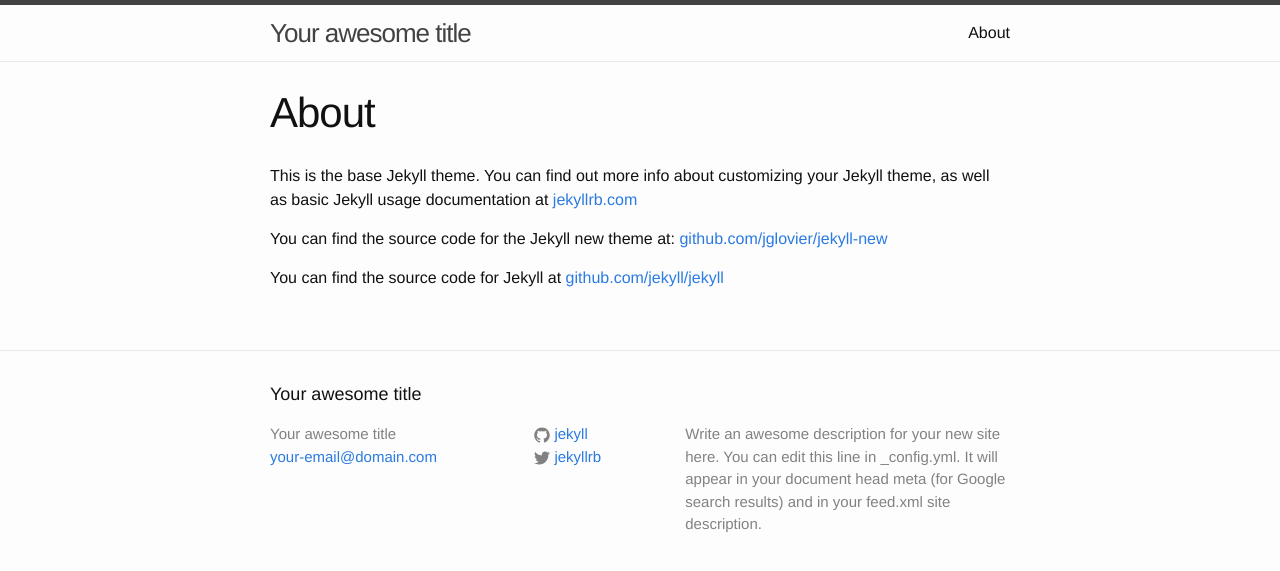
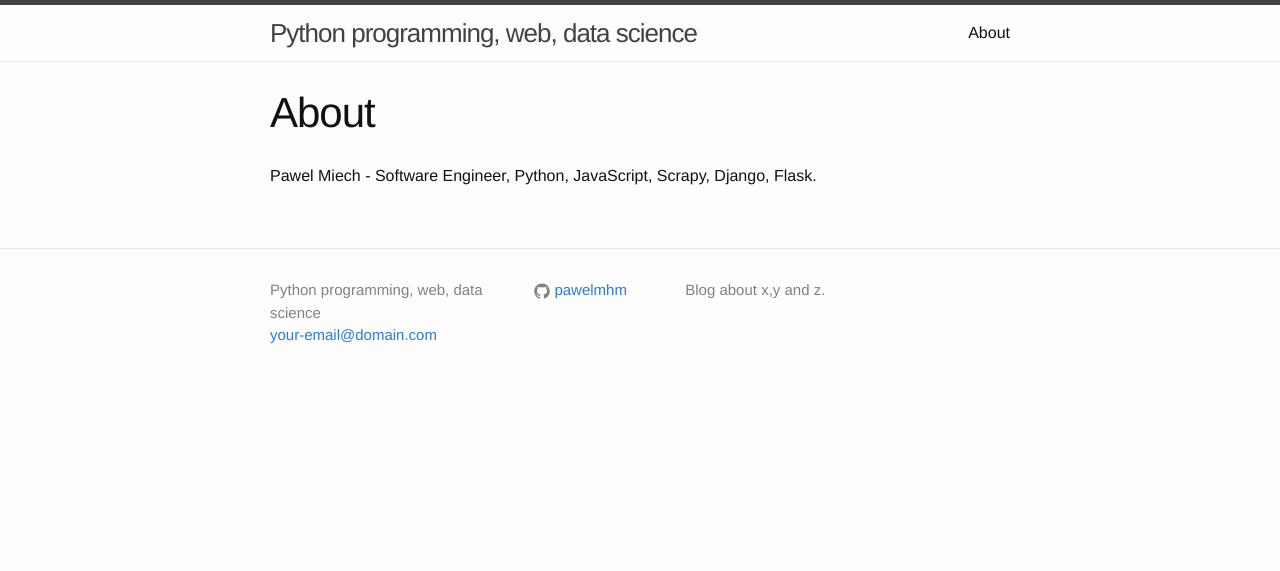
Before and after one commit to pawelmhm/pawelmhm.github.io, a Jekyll site: the page built from about.md, in a window 1280 px wide. Shown: the top 571 px of the page. Built offline with Jekyll 4.4.1, drawn with Linux system fonts in a browser that asks for light colours.

Commit message:
adds about me and some trivial changes in footer

```diff
--- a/_config.yml
+++ b/_config.yml
@@ -1,14 +1,11 @@
 # Site settings
-title: Your awesome title
+title: Python programming, web, data science
 email: your-email@domain.com
 description: > # this means to ignore newlines until "baseurl:"
-  Write an awesome description for your new site here. You can edit this
-  line in _config.yml. It will appear in your document head meta (for
-  Google search results) and in your feed.xml site description.
+    Blog about x,y and z.
 baseurl: "" # the subpath of your site, e.g. /blog/
 url: "http://yourdomain.com" # the base hostname & protocol for your site
-twitter_username: jekyllrb
-github_username:  jekyll
+github_username:  pawelmhm
 
 # Build settings
 markdown: kramdown
--- a/_includes/footer.html
+++ b/_includes/footer.html
@@ -2,7 +2,6 @@
 
   <div class="wrapper">
 
-    <h2 class="footer-heading">{{ site.title }}</h2>
 
     <div class="footer-col-wrapper">
       <div class="footer-col  footer-col-1">
--- a/about.md
+++ b/about.md
@@ -4,8 +4,4 @@
 permalink: /about/
 ---
 
-This is the base Jekyll theme. You can find out more info about customizing your Jekyll theme, as well as basic Jekyll usage documentation at [jekyllrb.com](http://jekyllrb.com/)
-
-You can find the source code for the Jekyll new theme at: [github.com/jglovier/jekyll-new](https://github.com/jglovier/jekyll-new)
-
-You can find the source code for Jekyll at [github.com/jekyll/jekyll](https://github.com/jekyll/jekyll)
+Pawel Miech - Software Engineer, Python, JavaScript, Scrapy, Django, Flask.
```
